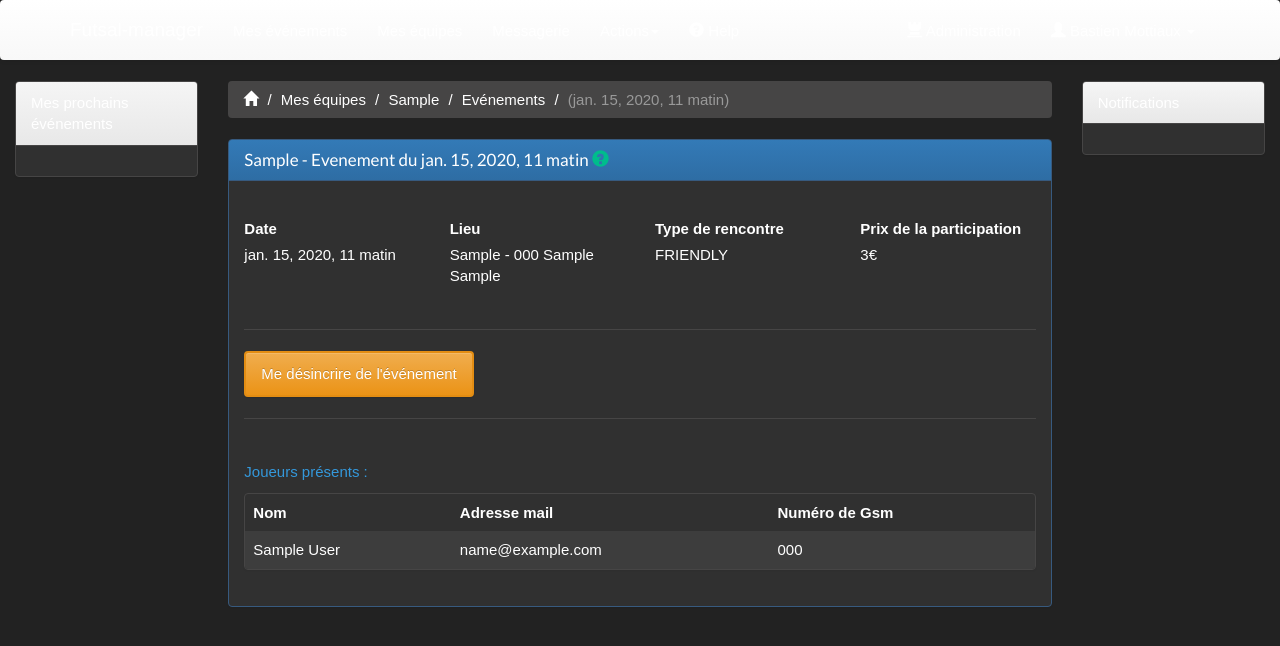
After one commit to basmot/futsal_management, a Django app: page /futsal_teams/1/matchs/1 in a window 1280 px wide. The commit adds this page. Shown: the top 646 px of the page. Run offline with Django 3.2, Linux system fonts and the light colour scheme; a user stored in the database is signed in; tables that the repository leaves empty hold one stand-in row (values such as "Sample post"); some libraries are stand-ins or nearby versions.

Commit message:
views & functionalities to subscribe/unsubscribe to a match/event

```diff
--- a/base/forms.py
+++ b/base/forms.py
@@ -7,6 +7,11 @@ from django.contrib.auth.models import User
 
 class FutsalTeamForm(forms.Form):
     denomination = forms.CharField(min_length=3, strip=True)
+
+
+class MatchsForm(forms.Form):
+    futsal_team_denomination = forms.CharField(min_length=2, strip=True, required=False)
+    sport_hall_denomination  = forms.CharField(min_length=2, strip=True, required=False)
 
 
 class UserEnrollmentForm(forms.Form):
--- a/base/models/futsal_team_enrollment.py
+++ b/base/models/futsal_team_enrollment.py
@@ -26,10 +26,13 @@ class FutsalTeamEnrollment(models.Model):
     def __str__(self):
         return str(self.person) + str(self.futsal_team)
 
-def search(futsal_team=None):
+def search(futsal_team=None, person=None):
     queryset = FutsalTeamEnrollment.objects
 
     if futsal_team :
         queryset = queryset.filter(futsal_team=futsal_team)
 
+    if person :
+        queryset = queryset.filter(person=person)
+
     return queryset
--- a/base/models/person.py
+++ b/base/models/person.py
@@ -25,6 +25,20 @@ class Person(models.Model):
     phone_mobile = models.CharField(max_length=30, blank=True, null=True)
     language     = models.CharField(max_length=30, null=True, choices=settings.LANGUAGES, default=settings.DEFAULT_LANGUAGE)
 
+    def username(self):
+        if self.user is None:
+            return None
+        return self.user.username
+
+    def first_name(self):
+        if self.user is None:
+            return None
+        return self.user.first_name
+
+    def last_name(self):
+        if self.user is None:
+            return None
+        return self.user.last_name
 
     def __str__(self):
         return str(self.user)
--- /dev/null
+++ b/base/templates/match_participation.html
@@ -0,0 +1,120 @@
+{% extends "layout.html" %}
+{% load staticfiles %}
+
+{% block breadcrumb %}
+  <li><a href="{% url 'futsal_team_enrollments' %}" id="lnk_futsal_team_enrollment">Mes équipes</a></li>
+  <li><a href="{% url 'futsal_team' futsal_team.id %}" id="lnk_futsal_team">{{futsal_team.acronym}}</a></li>
+  <li><a href="{% url 'futsal_team' futsal_team.id %}" id="lnk_match_participations">Evénements</a></li>
+  <li class="active">({{match.date}})</li>
+{% endblock %}
+
+{% block content %}
+<div class="panel panel-primary">
+  <div class="panel-heading">
+    <h3 class="panel-title">
+      {{futsal_team.acronym}} - Evenement du {{match.date}} <a href="#"><span class="glyphicon glyphicon-question-sign text-success" style="font-size: 100%;" data-toggle="tooltip" data-placement="right" title=""
+                                                                data-original-title="Vous trouverez ici tous les détails sur l'événement que vous avez sélectionné.">
+                             </span></a>
+    </h3>
+  </div>
+  <div class="panel-body">
+
+    <br>
+    <div class="row">
+      <div class="col-md-3">
+          <label>Date</label><br>
+          {{ match.date }}
+      </div>
+      <div class="col-md-3">
+          <label>Lieu</label><br>
+          {{ match.place.address }}
+      </div>
+      <div class="col-md-3">
+          <label>Type de rencontre</label><br>
+          {{ match.match_type }}
+      </div>
+      <div class="col-md-3">
+          <label>Prix de la participation</label><br>
+          3€
+      </div>
+    </div>
+    <br>
+    <hr>
+    {% if user_person not in persons %}
+      <form action="{% url 'match_participation_save' futsal_team.id match.id %}" method="post">
+        {% csrf_token %}
+        <div class="row">
+          <div class="col-md-12">
+            <div class="form-group">
+              <label class="control-label">Rôle</label>
+              <ul class="list-inline">
+                {% for pos in POSITIONS %}
+                    <li>
+                        <input name="position" id="optionsRadios_{{pos.0}}" value="{{ pos.0 }}" type="radio" {% if pos.0 == 'p' %}checked{%endif%} > {{ pos.1 }}
+                    </li>
+                {% endfor %}
+              </ul>
+            </div>
+          </div>
+        </div>
+        <div class="row">
+          <div class="col-md-1"><i class="fa fa-share" style="font-size: 400%; color: #6699FF;"></i></div>
+          <div class="col-md-5">
+              <!-- <h4 class="media-heading"> -->
+                <button type="submit" id="bt_submit_match_participation" class="btn btn-link" role="button"
+                        title=""><h4 class="media-heading">Je participe !</h4></button>
+                <!-- <a href="#" type="submit" id="lnk_match_participation_save">Je participe !</a> -->
+              <!-- </h4> -->
+              {% if persons|length == 0 %}
+                <p>Choisissez votre rôle et soyez le premier à participer à cet événement !</p>
+              {% else %}
+                <p>Choisissez votre rôle et participez à cet événement !</p>
+              {% endif %}
+          </div>
+        </div>
+      </form>
+      <hr>
+    {% else %}
+      <div class="row">
+        <div class="col-md-2">
+          <a href="{% url 'match_participation_delete' futsal_team.id match.id %}" class="btn btn-warning">Me désincrire de l'événement</a>
+        </div>
+      </div>
+      <hr>
+    {% endif %}
+
+    <br>
+
+    {% if persons|length == 0 %}
+      <div class="row">
+        <div class="col-md-6">
+          <p class="text-warning"><i class="fa fa-warning" style="font-size: 120%;"></i> Aucun joueur inscrit à l'événement pour le moment.</p>
+        </div>
+      </div>
+      <br>
+    {% else %}
+      <p class="text-info">Joueurs présents : </p>
+        <div class="panel panel-default">
+          <table class="table table-striped table-hover">
+            <thead>
+              <tr>
+                <th>Nom</th>
+                <th>Adresse mail</th>
+                <th>Numéro de Gsm</th>
+              </tr>
+            </thead>
+            <tbody>
+              {% for person in persons %}
+                <tr>
+                  <td>{{person.first_name}} {{person.last_name}}</td>
+                  <td>{{person.email}}</td>
+                  <td>{{person.phone_mobile}}</td>
+                </tr>
+              {% endfor %}
+            </tbody>
+          </table>
+        </div>
+    {% endif %}
+  </div>
+</div>
+{% endblock %}
--- a/base/views/common.py
+++ b/base/views/common.py
@@ -121,7 +121,6 @@ def futsal_team_enrollment(request, futsal_team_id):
             Son gérant doit maintenant accepter ou refuser votre candidature. Vous serez informé de son choix dans votre boite à message.")
     else :
         message = new_message(AlertLevels.ERROR, "Votre demande de recrutement n'a pas aboutie ; aucun futsal_team_id fourni. Veuillez contacter le support.")
-    print(str(message))
     return render(request, "futsal_teams.html", {'messages' : [message]})
 
 
@@ -131,3 +130,82 @@ def futsal_team_enrollments(request):
     person = mdl.person.search(user=user)
     futsal_team_enrollments = mdl.futsal_team_enrollment.search(person=person)
     return render(request, "futsal_team_enrollments.html", {'futsal_team_enrollments' : futsal_team_enrollments})
+
+
+@login_required
+def futsal_team_event(request, futsal_team_id, match_id):
+    if futsal_team_id and match_id :
+        futsal_team = mdl.futsal_team.search(id=futsal_team_id)[0]
+        match = mdl.match.search(id=match_id)[0]
+        match_participations = mdl.match_participation.search(match=match, futsal_team=futsal_team)
+        persons=[mp.person for mp in match_participations]
+        print('persons === ' + str(persons))
+    return render(request, "match_participation.html", {'futsal_team' : futsal_team,
+                                                         'match' : match,
+                                                         'persons' : [mp.person for mp in match_participations],
+                                                         'user_person' : mdl.person.search(user=request.user)[0],
+                                                         'POSITIONS' : mdl.match_participation.MatchParticipation.POSITIONS})
+
+
+def _save_participation(request, futsal_team_id, match_id):
+    """
+    Sauvegarde la aprticipation du user à un événement.
+    Cette méthode est privée et séparée des "render" car elle est réutilisée à plusieurs endroits.
+    """
+    if futsal_team_id and match_id :
+        futsal_team = mdl.futsal_team.search(id=futsal_team_id)[0]
+        match = mdl.match.search(id=match_id)[0]
+        user = request.user
+        person = mdl.person.search(user=user)[0]
+        match_participation = mdl.match_participation.MatchParticipation(futsal_team=futsal_team,
+                                                                         match=match,
+                                                                         person=person,
+                                                                         position=request.POST['position'])
+        match_participation.save()
+        message = new_message(AlertLevels.SUCCESS, "Vous participez désormais à l'événement du " + str(match.date) + " de l'équipe " + futsal_team.acronym + ".")
+    else :
+        futsal_team = None
+        matchs = None
+        persons = None
+        message = new_message(AlertLevels.ERROR, "Votre demande n'a pas aboutie. Aucun id fourni pour futsal_team. Veuillez contacter le support.")
+    return {'futsal_team' : futsal_team,
+            'account' : futsal_team.account,
+            'messages' : [message]}
+
+
+@login_required
+def match_participation_save(request, futsal_team_id, match_id):
+    infos = _save_participation(request, futsal_team_id, match_id)
+    matchs = mdl.predicted_match.get_matchs(futsal_team=info['futsal_team'])
+    futsal_team_enrollments = mdl.futsal_team_enrollment.search(futsal_team=info['futsal_team'])
+    persons = [fte.person for fte in futsal_team_enrollments]
+    infos['matchs'] = matchs
+    infos['persons'] = persons
+    return render(request, "futsal_team.html", infos)
+
+
+@login_required
+def match_participation_delete(request, futsal_team_id, match_id):
+    if futsal_team_id and match_id :
+        futsal_team = mdl.futsal_team.search(id=futsal_team_id)[0]
+        match = mdl.match.search(id=match_id)[0]
+        user = request.user
+        person = mdl.person.search(user=user)[0]
+        nb_rows_deleted = mdl.match_participation.delete(match, person, futsal_team)
+        if nb_rows_deleted == 0 :
+            message = new_message(AlertLevels.ERROR, "Une erreur s'est produite ; nous n'avons pas su vous désincrire de l'événement. Veuillez contacter le support.")
+        else :
+            message = new_message(AlertLevels.SUCCESS, "Vous ne faites désormais plus partie de l'événement du " + str(match.date) + " de l'équipe " + futsal_team.acronym + ".")
+        matchs = mdl.match.search(futsal_team=futsal_team)
+        futsal_team_enrollments = mdl.futsal_team_enrollment.search(futsal_team=futsal_team)
+        persons = [fte.person for fte in futsal_team_enrollments]
+    else :
+        futsal_team = None
+        matchs = None
+        persons = None
+        message = new_message(AlertLevels.ERROR, "Votre demande n'a pas aboutie. Aucun id fourni pour futsal_team. Veuillez contacter le support.")
+    return render(request, "futsal_team.html", {'futsal_team' : futsal_team,
+                                                'account' : futsal_team.account,
+                                                'matchs' : matchs,
+                                                'persons' : persons,
+                                                'messages' : [message]})
--- a/futsal_management/urls.py
+++ b/futsal_management/urls.py
@@ -33,6 +33,8 @@ urlpatterns = [
     url(r'^futsal_teams/search$', common.futsal_teams_search, name='futsal_teams_search'),
     url(r'^futsal_teams/([0-9]+)$', common.futsal_team, name='futsal_team'),
     url(r'^futsal_teams/([0-9]+)/enrollment$', common.futsal_team_enrollment, name='futsal_team_enrollment'),
+    url(r'^futsal_teams/([0-9]+)/matchs/([0-9]+)$', common.futsal_team_event, name='futsal_team_event'),
+
 
     url(r'^user_enrollment/$', common.user_enrollment, name='user_enrollment'),
 ]
```
Also changed, not shown: base/templates/futsal_teams.html (+7 -2 lines).
